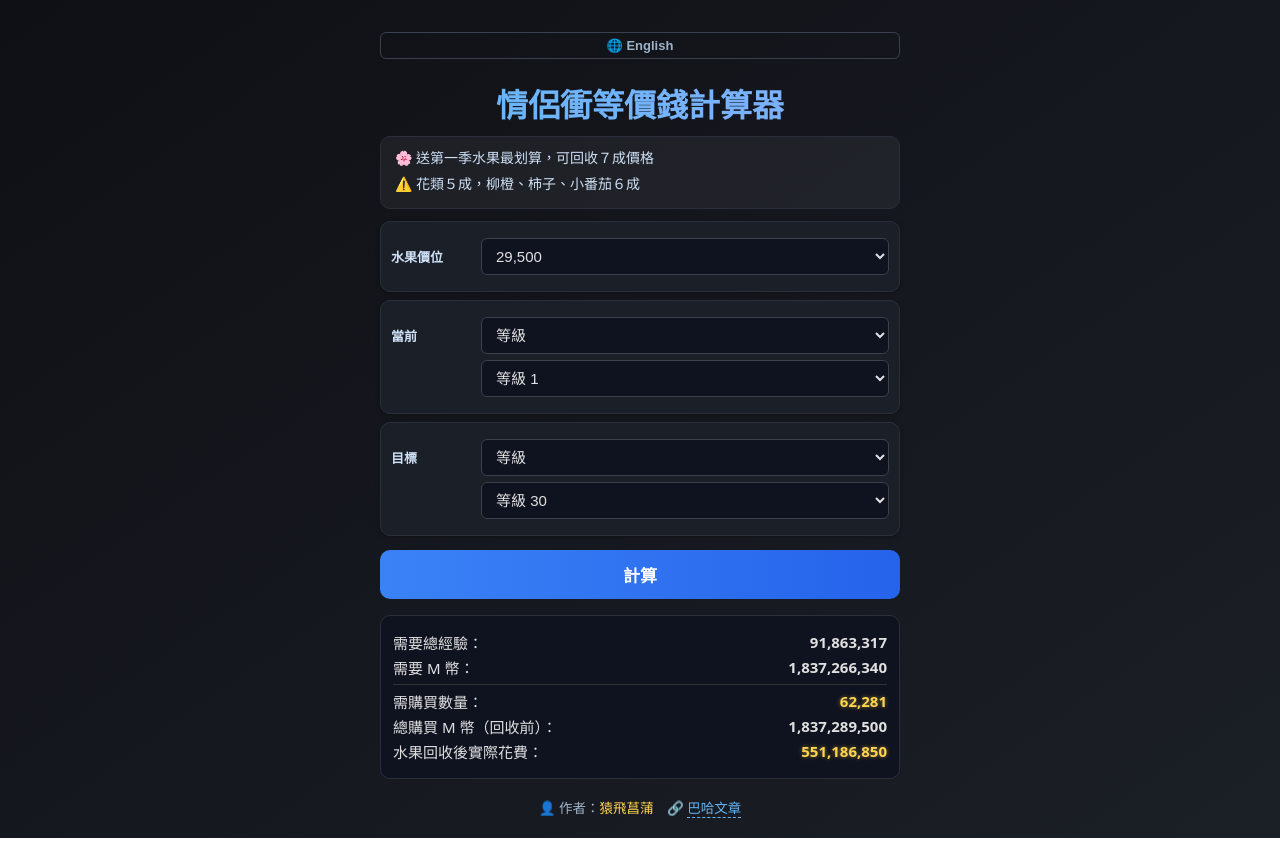
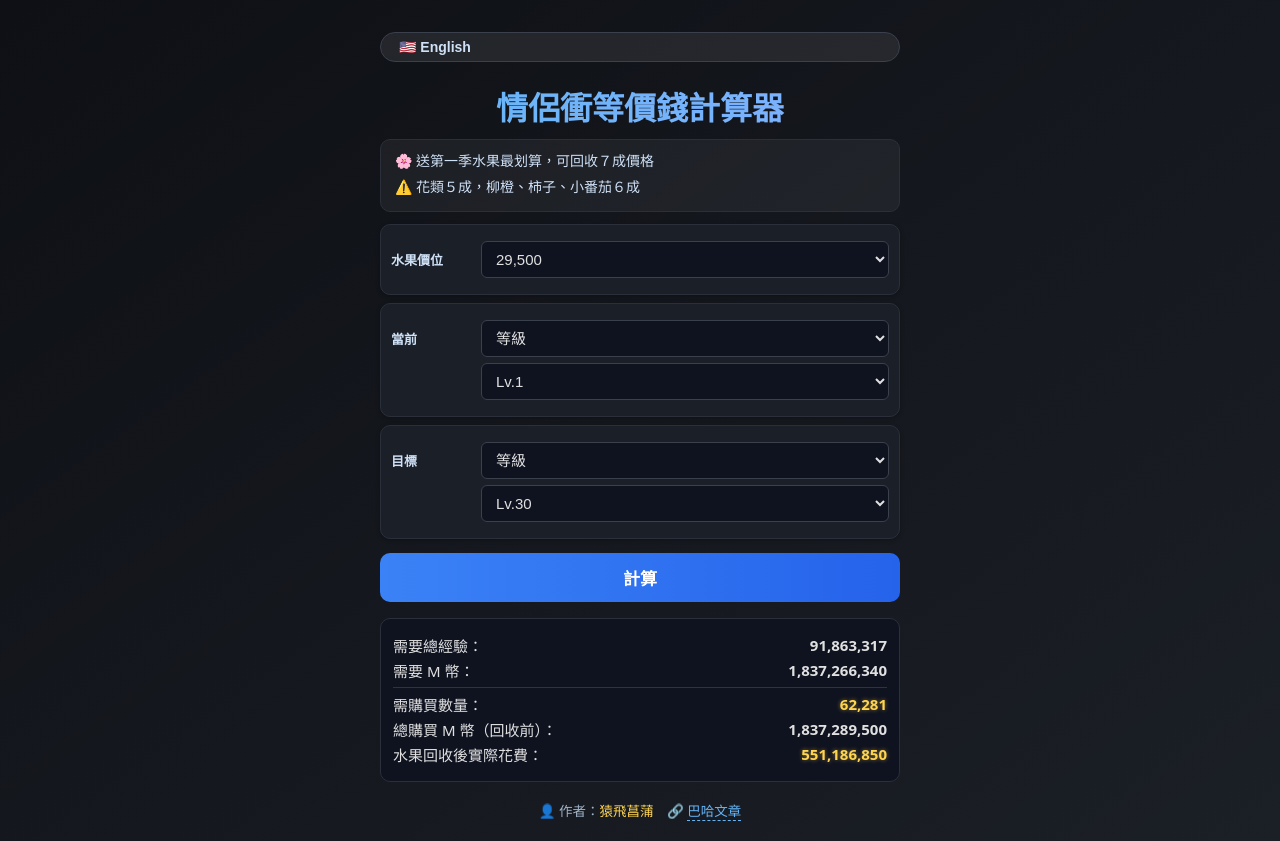
Before and after one commit to ayame0806/MstarCouplesLevelCalculation, a plain HTML site: page index.html in a window 1280 px wide. Both pictures are taken after a click on the button "計算". Drawn offline with Linux system fonts and the light colour scheme.

Commit message:
Update index.html

```diff
--- a/index.html
+++ b/index.html
@@ -13,31 +13,40 @@
     max-width: 520px;
     margin: auto;
   }
+
+  /* 標題與語言切換 */
+  .lang-toggle {
+    text-align: center;
+    margin-bottom: 12px;
+  }
+  .lang-toggle button {
+    background: rgba(255,255,255,0.08);
+    border: 1px solid #3a404c;
+    color: #cfe1f7;
+    border-radius: 20px;
+    padding: 6px 18px;
+    cursor: pointer;
+    font-size: 14px;
+    font-weight: 600;
+    transition: all 0.3s ease;
+    display: inline-flex;
+    align-items: center;
+    gap: 6px;
+  }
+  .lang-toggle button:hover {
+    background: linear-gradient(90deg, #3b82f6, #2563eb);
+    color: #fff;
+    border-color: #3b82f6;
+    box-shadow: 0 0 8px rgba(59,130,246,0.6);
+    transform: translateY(-1px);
+  }
+
   h1 {
     text-align: center;
     background: linear-gradient(90deg, #64b5f6, #82b1ff);
     -webkit-background-clip: text;
     -webkit-text-fill-color: transparent;
     margin-bottom: 10px;
-  }
-  .lang-toggle {
-    text-align: right;
-    margin-bottom: 10px;
-  }
-  .lang-toggle button {
-    background: none;
-    border: 1px solid #3a404c;
-    color: #9fb3c8;
-    border-radius: 6px;
-    padding: 5px 10px;
-    cursor: pointer;
-    font-size: 13px;
-    transition: all 0.2s;
-  }
-  .lang-toggle button:hover {
-    background: #3b82f6;
-    color: white;
-    border-color: #3b82f6;
   }
 
   .note {
@@ -152,7 +161,7 @@
 </head>
 <body>
   <div class="lang-toggle">
-    <button id="langBtn">🌐 English</button>
+    <button id="langBtn">🇹🇼 中文</button>
   </div>
 
   <h1 id="title">情侶衝等價錢計算器</h1>
@@ -184,11 +193,11 @@
       </select>
     </div>
     <div id="currentLevelWrap" class="field-row">
-      <label for="currentLevel"></label>
+      <label></label>
       <select id="currentLevel"></select>
     </div>
     <div id="currentExpWrap" class="field-row" style="display:none">
-      <label for="currentExp"></label>
+      <label></label>
       <input type="number" id="currentExp" inputmode="numeric" placeholder="輸入當前經驗值">
     </div>
   </section>
@@ -202,11 +211,11 @@
       </select>
     </div>
     <div id="targetLevelWrap" class="field-row">
-      <label for="targetLevel"></label>
+      <label></label>
       <select id="targetLevel"></select>
     </div>
     <div id="targetExpWrap" class="field-row" style="display:none">
-      <label for="targetExp"></label>
+      <label></label>
       <input type="number" id="targetExp" inputmode="numeric" placeholder="輸入目標經驗值">
     </div>
   </section>
@@ -220,18 +229,9 @@
   </div>
 
 <script>
-/* ------------------- 資料表 ------------------- */
-const totalExp = {
-1:0,2:700,3:2800,4:7700,5:18200,6:39900,7:84000,8:172900,9:351400,10:709100,
-11:1084817,12:1478542,13:1898542,14:2348542,15:2768542,16:3306346,17:3907096,18:4627096,19:5707096,20:7260460,
-21:9245534,22:11826130,23:15180905,24:19542113,25:25211683,26:32582124,27:42163697,28:54619742,29:70812601,30:91863317
-};
-
-/* ------------------- 快捷 ------------------- */
+const totalExp={1:0,2:700,3:2800,4:7700,5:18200,6:39900,7:84000,8:172900,9:351400,10:709100,11:1084817,12:1478542,13:1898542,14:2348542,15:2768542,16:3306346,17:3907096,18:4627096,19:5707096,20:7260460,21:9245534,22:11826130,23:15180905,24:19542113,25:25211683,26:32582124,27:42163697,28:54619742,29:70812601,30:91863317};
 const $=s=>document.querySelector(s);
 const fmt=n=>Number(n).toLocaleString("en-US",{maximumFractionDigits:0});
-
-/* ------------------- 元件 ------------------- */
 const curMode=$("#currentMode"),tgtMode=$("#targetMode"),fruit=$("#fruitPrice"),
 curLv=$("#currentLevel"),tgtLv=$("#targetLevel"),
 curExp=$("#currentExp"),tgtExp=$("#targetExp"),
@@ -239,184 +239,78 @@ curWrap=$("#currentLevelWrap"),curExpWrap=$("#currentExpWrap"),
 tgtWrap=$("#targetLevelWrap"),tgtExpWrap=$("#targetExpWrap"),
 res=$("#result"),langBtn=$("#langBtn");
 
-/* ------------------- 多語言字典 ------------------- */
-const texts = {
+const texts={
  zh:{
   title:"情侶衝等價錢計算器",
   note:["🌸 送第一季水果最划算，可回收７成價格","⚠️ 花類５成，柳橙、柿子、小番茄６成"],
-    fruit:"水果價位",
-    current:"當前",
-    target:"目標",
-    modeLevel:"等級",
-    modeExp:"經驗值",
-    levelOptionPrefix:"等級",
-    curExpPH:"輸入當前經驗值",
-    tgtExpPH:"輸入目標經驗值",
-    btn:"計算",
-    needExp:"需要總經驗：",
-    needM:"需要 M 幣：",
-    buyCount:"需購買數量：",
-    gross:"總購買 M 幣（回收前）：",
-    net:"水果回收後實際花費：",
-    invalidCurrent:"請輸入有效的當前經驗",
-    invalidTarget:"請輸入有效的目標經驗",
-    warnHigher:"⚠️ 目標經驗必須大於當前經驗！",
-    footerLabel:"👤 作者：",
-    author:"猿飛菖蒲",
-    linkText:"巴哈文章",
-    langBtn:"🌐 English"
+  fruit:"水果價位",current:"當前",target:"目標",modeLevel:"等級",modeExp:"經驗值",
+  curExpPH:"輸入當前經驗值",tgtExpPH:"輸入目標經驗值",btn:"計算",
+  needExp:"需要總經驗：",needM:"需要 M 幣：",buyCount:"需購買數量：",gross:"總購買 M 幣（回收前）：",net:"水果回收後實際花費：",
+  invalidCurrent:"請輸入有效的當前經驗",invalidTarget:"請輸入有效的目標經驗",warnHigher:"⚠️ 目標經驗必須大於當前經驗！",
+  footerLabel:"👤 作者：",author:"猿飛菖蒲",linkText:"巴哈文章",langBtn:"🇺🇸 English"
  },
  en:{
   title:"Couple Level Cost Calculator",
   note:["🌸 Best to gift Season 1 fruits (70% resale)","⚠️ Flowers 50%, Orange/Persimmon/Tomato 60%"],
-    fruit:"Fruit Price",
-    current:"Current",
-    target:"Target",
-    modeLevel:"Level",
-    modeExp:"EXP",
-    levelOptionPrefix:"Level",
-    curExpPH:"Enter current EXP",
-    tgtExpPH:"Enter target EXP",
-    btn:"Calculate",
-    needExp:"Required EXP:",
-    needM:"Required M-Coins:",
-    buyCount:"Fruits to Buy:",
-    gross:"Total M-Coins (Before Resale):",
-    net:"Net Cost After Resale:",
-    invalidCurrent:"Please enter a valid current EXP value.",
-    invalidTarget:"Please enter a valid target EXP value.",
-    warnHigher:"⚠️ Target EXP must be greater than current!",
-    footerLabel:"👤 Author: ",
-    author:"Ayame",
-    linkText:"Bahamut Post",
-    langBtn:"🌐 中文"
+  fruit:"Fruit Price",current:"Current",target:"Target",modeLevel:"Level",modeExp:"EXP",
+  curExpPH:"Enter current EXP",tgtExpPH:"Enter target EXP",btn:"Calculate",
+  needExp:"Required EXP:",needM:"Required M-Coins:",buyCount:"Fruits to Buy:",gross:"Total M-Coins (Before Resale):",net:"Net Cost After Resale:",
+  invalidCurrent:"Please enter a valid current EXP value.",invalidTarget:"Please enter a valid target EXP value.",warnHigher:"⚠️ Target EXP must be greater than current!",
+  footerLabel:"👤 Author: ",author:"Ayame",linkText:"Bahamut Post",langBtn:"🇹🇼 中文"
+ }};
+let lang="zh";
+
+function fillLevels(){
+ curLv.innerHTML="";tgtLv.innerHTML="";
+ for(let i=1;i<=30;i++){curLv.add(new Option(`Lv.${i}`,i));tgtLv.add(new Option(`Lv.${i}`,i));}
+ curLv.value="1";tgtLv.value="30";
 }
-};
+fillLevels();
 
-/* ------------------- 語言狀態（預設中文） ------------------- */
-let lang = "zh"; // 預設一定是中文
-// 如果你想記住上次選擇，可改成：let lang = localStorage.getItem("lang") || "zh";
+function updateLang(){
+ $("#title").innerText=texts[lang].title;
+ $("#note").innerHTML=texts[lang].note.map(n=>`<span>${n}</span>`).join("");
+ $("#lblFruit").innerText=texts[lang].fruit;
+ $("#lblCurrent").innerText=texts[lang].current;
+ $("#lblTarget").innerText=texts[lang].target;
+ $("#calcBtn").innerText=texts[lang].btn;
+ $("#currentMode").options[0].text=texts[lang].modeLevel;
+ $("#currentMode").options[1].text=texts[lang].modeExp;
+ $("#targetMode").options[0].text=texts[lang].modeLevel;
+ $("#targetMode").options[1].text=texts[lang].modeExp;
+ $("#currentExp").placeholder=texts[lang].curExpPH;
+ $("#targetExp").placeholder=texts[lang].tgtExpPH;
+ $("#footer").innerHTML=`${texts[lang].footerLabel}<span style="color:#ffd54f;">${texts[lang].author}</span>　🔗 <a href="https://forum.gamer.com.tw/C.php?bsn=16430&snA=5203" target="_blank">${texts[lang].linkText}</a>`;
+ langBtn.textContent=texts[lang].langBtn;
+}
+langBtn.onclick=()=>{lang=(lang==="zh")?"en":"zh";updateLang();};
 
-/* ------------------- 輔助：依語言填入等級選項 ------------------- */
-function fillLevelOptions(){
-  const curSel = curLv.value || "1";
-  const tgtSel = tgtLv.value || "30";
-  curLv.innerHTML = "";
-  tgtLv.innerHTML = "";
-  for(let i=1;i<=30;i++){
-    curLv.add(new Option(`${texts[lang].levelOptionPrefix} ${i}`, i));
-    tgtLv.add(new Option(`${texts[lang].levelOptionPrefix} ${i}`, i));
+/* 修正模式切換顯示問題 */
+function toggleMode(modeSel, levelWrap, expWrap){
+  if(modeSel.value==="level"){
+    levelWrap.style.display="flex";
+    expWrap.style.display="none";
+  } else {
+    expWrap.style.display="flex";
+    levelWrap.style.display="none";
   }
-  curLv.value = curSel;
-  tgtLv.value = tgtSel;
+  res.classList.remove("show");
 }
-
-/* ------------------- 初始化與事件 ------------------- */
-function initDefaultSelects(){
-  // 初始填入 Level 選項
-  fillLevelOptions();
-  curLv.value="1";
-  tgtLv.value="30";
-}
-initDefaultSelects();
-
-curMode.onchange=()=>{
-  curWrap.style.display = curMode.value==="level" ? "flex" : "none";
-  curExpWrap.style.display = curMode.value==="exp" ? "flex" : "none";
-  res.classList.remove("show");
-};
-tgtMode.onchange=()=>{
-  tgtWrap.style.display = tgtMode.value==="level" ? "flex" : "none";
-  tgtExpWrap.style.display = tgtMode.value==="exp" ? "flex" : "none";
-  res.classList.remove("show");
-};
+curMode.onchange=()=>toggleMode(curMode,curWrap,curExpWrap);
+tgtMode.onchange=()=>toggleMode(tgtMode,tgtWrap,tgtExpWrap);
 
 $("#calcBtn").onclick=()=>{
-  let curTotal,tgtTotal;
-  if(curMode.value==="level") curTotal=totalExp[curLv.value];
-  else{ curTotal=parseInt(curExp.value); if(isNaN(curTotal)) return res.innerHTML=texts[lang].invalidCurrent; }
-  if(tgtMode.value==="level") tgtTotal=totalExp[tgtLv.value];
-  else{ tgtTotal=parseInt(tgtExp.value); if(isNaN(tgtTotal)) return res.innerHTML=texts[lang].invalidTarget; }
-  if(tgtTotal<=curTotal) return res.innerHTML=texts[lang].warnHigher;
-
-  const needExp=tgtTotal-curTotal;
-  const needM=needExp*20;
-  const fPrice=parseInt(fruit.value);
-  let output=`<div class='stat'><span>${texts[lang].needExp}</span><b>${fmt(needExp)}</b></div>
-              <div class='stat'><span>${texts[lang].needM}</span><b>${fmt(needM)}</b></div>`;
-
-  if(fPrice>0){
-    const needCount=Math.ceil(needM/fPrice);
-    const gross=needCount*fPrice;
-    const net=Math.round(gross*0.3);
-    output+=`<hr style='border:0;border-top:1px solid #333;margin:6px 0;'>
-      <div class='stat'><span>${texts[lang].buyCount}</span><b class='highlight' id='cCount'>0</b></div>
-      <div class='stat'><span>${texts[lang].gross}</span><b>${fmt(gross)}</b></div>
-      <div class='stat'><span>${texts[lang].net}</span><b class='highlight' id='cCost'>0</b></div>`;
-    res.innerHTML=output;
-    setTimeout(()=>{
-      animateNumber("cCount",needCount);
-      animateNumber("cCost",net);
-    },60);
-  } else {
-    res.innerHTML=output;
-  }
+ let c,t;if(curMode.value==="level")c=totalExp[curLv.value];else{c=parseInt(curExp.value);if(isNaN(c))return res.innerHTML=texts[lang].invalidCurrent;}
+ if(tgtMode.value==="level")t=totalExp[tgtLv.value];else{t=parseInt(tgtExp.value);if(isNaN(t))return res.innerHTML=texts[lang].invalidTarget;}
+ if(t<=c)return res.innerHTML=texts[lang].warnHigher;
+ const need=t-c,needM=need*20,f=parseInt(fruit.value);
+ let out=`<div class='stat'><span>${texts[lang].needExp}</span><b>${fmt(need)}</b></div><div class='stat'><span>${texts[lang].needM}</span><b>${fmt(needM)}</b></div>`;
+ if(f>0){const cnt=Math.ceil(needM/f),gross=cnt*f,net=Math.round(gross*0.3);
+ out+=`<hr style='border:0;border-top:1px solid #333;margin:6px 0;'><div class='stat'><span>${texts[lang].buyCount}</span><b class='highlight' id='cCount'>0</b></div><div class='stat'><span>${texts[lang].gross}</span><b>${fmt(gross)}</b></div><div class='stat'><span>${texts[lang].net}</span><b class='highlight' id='cCost'>0</b></div>`;
+ res.innerHTML=out;setTimeout(()=>{anim("cCount",cnt);anim("cCost",net);},60);}else res.innerHTML=out;
  setTimeout(()=>res.classList.add("show"),10);
 };
-
-function animateNumber(id,target){
-  const el=document.getElementById(id);
-  if(!el) return;
-  let cur=0,step=Math.ceil(target/30);
-  const timer=setInterval(()=>{
-    cur+=step;
-    if(cur>=target){cur=target;clearInterval(timer);}
-    el.textContent=fmt(cur);
-  },20);
-}
-
-/* ------------------- 語言切換 ------------------- */
-function updateLang(){
-  // 標題與小提醒（兩行）
-  $("#title").innerText = texts[lang].title;
-  $("#note").innerHTML = texts[lang].note.map(n=>`<span>${n}</span>`).join("");
-
-  // 標籤與按鈕
-  $("#lblFruit").innerText = texts[lang].fruit;
-  $("#lblCurrent").innerText = texts[lang].current;
-  $("#lblTarget").innerText = texts[lang].target;
-  $("#calcBtn").innerText = texts[lang].btn;
-
-  // 模式下拉文字（等級 / 經驗值 或 Level / EXP）
-  $("#currentMode").options[0].text = texts[lang].modeLevel;
-  $("#currentMode").options[1].text = texts[lang].modeExp;
-  $("#targetMode").options[0].text = texts[lang].modeLevel;
-  $("#targetMode").options[1].text = texts[lang].modeExp;
-
-  // 輸入框 placeholder
-  $("#currentExp").placeholder = texts[lang].curExpPH;
-  $("#targetExp").placeholder = texts[lang].tgtExpPH;
-
-  // 頁尾
-  $("#footer").innerHTML = `${texts[lang].footerLabel}<span style="color:#ffd54f;">${texts[lang].author}</span>　🔗 <a id="footerLink" href="https://forum.gamer.com.tw/C.php?bsn=16430&snA=5203" target="_blank" rel="noopener noreferrer">${texts[lang].linkText}</a>`;
-
-  // 語言按鈕顯示文字
-  langBtn.textContent = texts[lang].langBtn;
-
-  // 等級下拉（等級 X 或 Level X）
-  fillLevelOptions();
-
-  // 如需記住選擇，解除註解：
-  // localStorage.setItem("lang", lang);
-}
-
-// 切換按鈕事件（預設中文 -> 英文 -> 中文）
-langBtn.onclick = ()=>{
-  lang = (lang==="zh") ? "en" : "zh";
-  updateLang();
-};
-
-// 預設進入頁面為中文
+function anim(id,t){const el=document.getElementById(id);if(!el)return;let c=0,s=Math.ceil(t/30);const timer=setInterval(()=>{c+=s;if(c>=t){c=t;clearInterval(timer);}el.textContent=fmt(c);},20);}
 updateLang();
 </script>
 </body>
```
Lines whose indentation alone changed are shown as unchanged.
